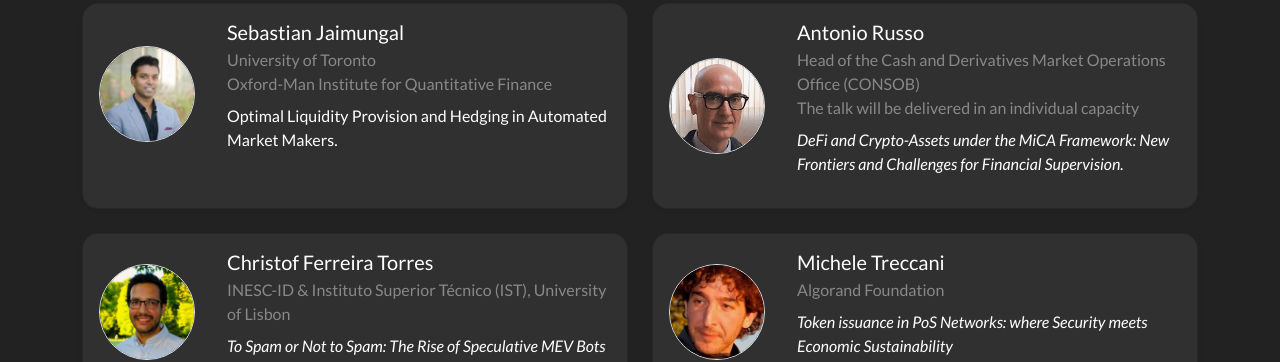
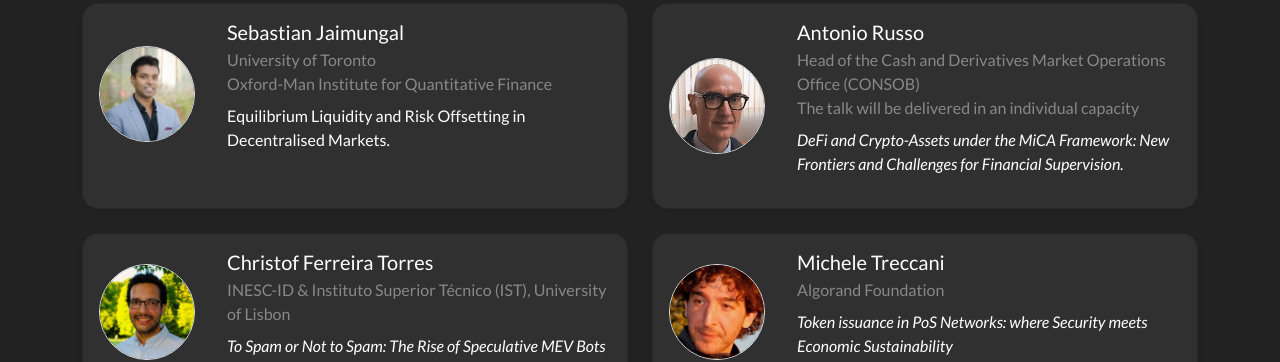
Before and after one commit to sns-defi/sns-defi.github.io, a Jekyll site: the page built from speakers.md, in a window 1280 px wide and 1072 px high. Shown: the part 518-880 px from the top of the window. Built offline with Jekyll 4.4.1, drawn with Linux system fonts in a browser that asks for light colours; nearby versions of some CDN libraries.

Commit message:
Update speakers.yml

```diff
--- a/_data/speakers.yml
+++ b/_data/speakers.yml
@@ -27,7 +27,7 @@
   affiliation2: "Oxford-Man Institute for Quantitative Finance"
   image: "/assets/img/speakers/jaimungal.jpg"
   bio: |
-    Optimal Liquidity Provision and Hedging in Automated Market Makers.
+    Equilibrium Liquidity and Risk Offsetting in Decentralised Markets.
 
 - name: "Antonio Russo"
   affiliation: "Head of the Cash and Derivatives Market Operations Office (CONSOB)"
```
